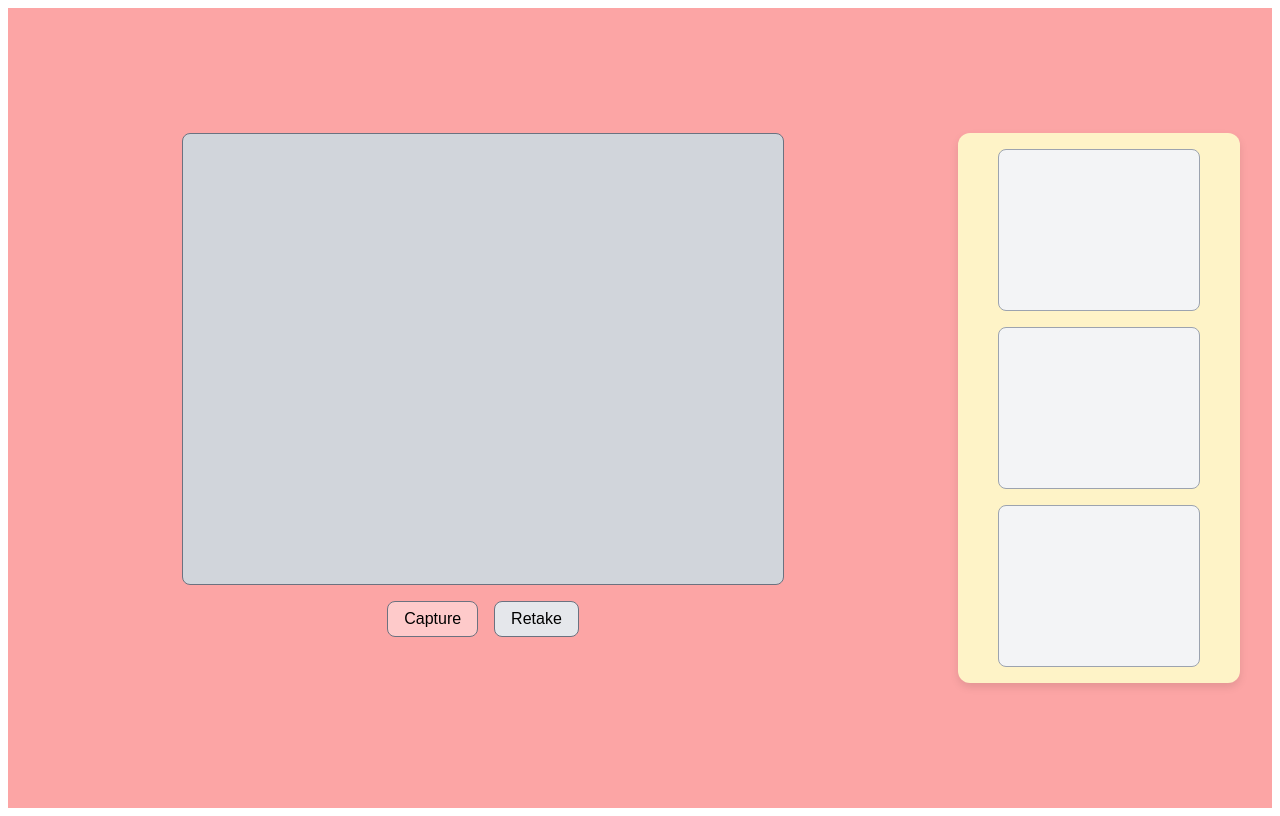
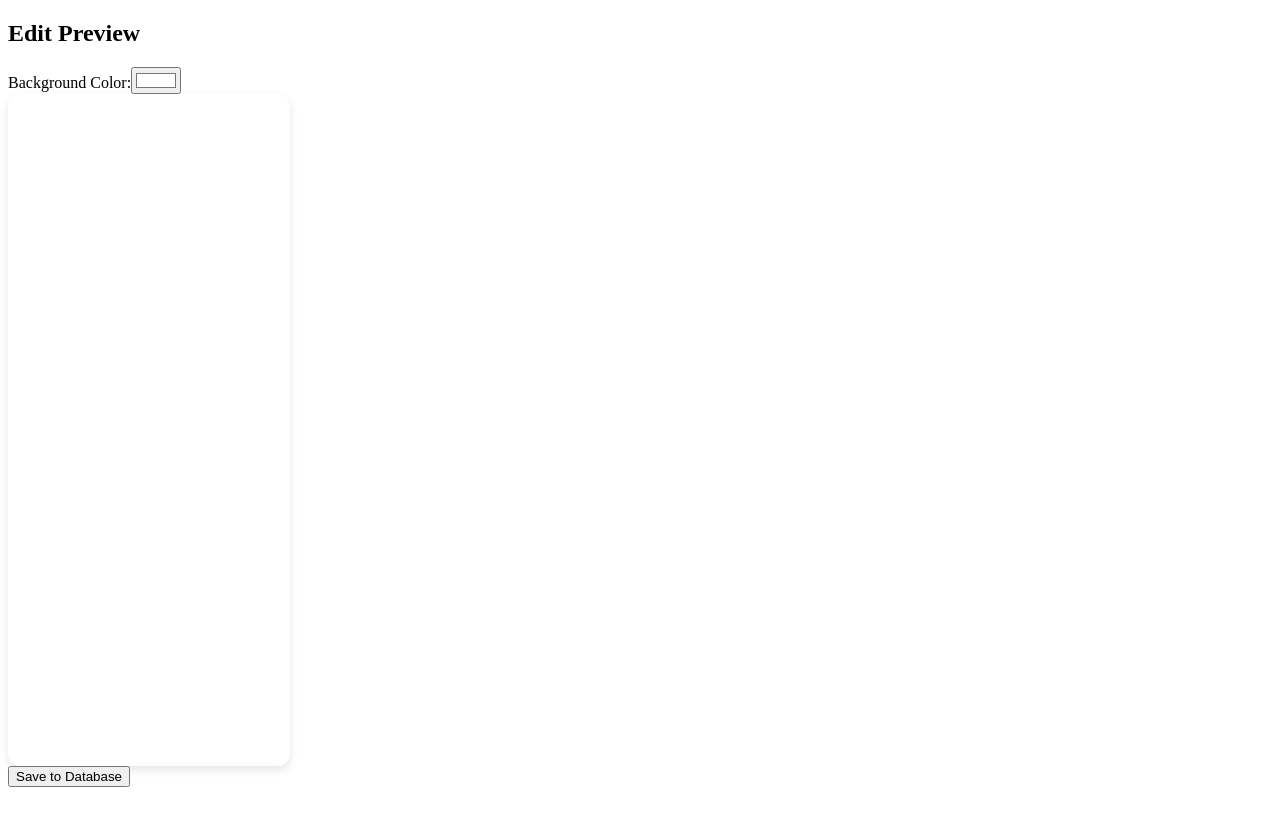
Before and after one commit to ImJennyLyn/snap-photobooth, a React (Create React App) app: page /edit in a window 1280 px wide. Built offline with nearby package versions, Linux system fonts and the light colour scheme; no server answers.

Commit message:
added edit page

```diff
--- a/package.json
+++ b/package.json
@@ -7,8 +7,10 @@
     "@testing-library/jest-dom": "^6.6.3",
     "@testing-library/react": "^16.3.0",
     "@testing-library/user-event": "^13.5.0",
+    "axios": "^1.8.4",
     "react": "^19.1.0",
     "react-dom": "^19.1.0",
+    "react-router-dom": "^7.5.1",
     "react-scripts": "5.0.1",
     "react-webcam": "^7.2.0",
     "web-vitals": "^2.1.4"
--- a/src/App.css
+++ b/src/App.css
@@ -3,7 +3,7 @@
   display: flex;
   justify-content: center;
   align-items: center;
-  background-color: #fca5a5;
+  background-color: #f5c8c8;
   padding: 2rem;
   box-sizing: border-box;
 }
@@ -27,6 +27,7 @@
 }
 
 .webcam-container {
+  margin-top: 6rem;
   width: 100%;
   max-width: 600px;
   aspect-ratio: 4 / 3;
@@ -89,6 +90,7 @@
 }
 
 .image-preview {
+  margin-top: 1rem;
   width: 100%;
   max-width: 200px;
   aspect-ratio: 5 / 4;
@@ -105,6 +107,7 @@
   box-shadow: 0 4px 8px rgba(0, 0, 0, 0.1);
   width: 100%;
   max-width: 250px;
+  height: 40rem;
 }
 
 .images-section {
--- a/src/App.js
+++ b/src/App.js
@@ -1,72 +1,16 @@
-import React, { useRef, useState } from 'react';
-import Webcam from 'react-webcam';
-import './App.css'; // Import the CSS file
+import { BrowserRouter as Router, Routes, Route } from 'react-router-dom';
+import CameraPage from './CameraPage.js';
+import EditPage from './EditPage.js';
 
-const App = () => {
-  const webcamRef = useRef(null);
-  const [capturedImages, setCapturedImages] = useState([]);
-
-  const capture = () => {
-    if (webcamRef.current && capturedImages.length < 3) {
-      const imageSrc = webcamRef.current.getScreenshot();
-      setCapturedImages((prev) => [...prev, imageSrc]);
-    }
-  };
-
-  const retake = () => {
-    setCapturedImages([]);
-  };
-
+function App() {
   return (
-    <div className="app-container">
-      <div className="content-wrapper">
-        {/* Left: Camera + Buttons */}
-        <div className="camera-section">
-          <div className="webcam-container">
-            <Webcam
-              audio={false}
-              ref={webcamRef}
-              screenshotFormat="image/jpeg"
-              className="webcam"
-            />
-          </div>
-          <div className="button-group">
-            <button
-              onClick={capture}
-              disabled={capturedImages.length >= 3}
-              className={`button capture-button ${
-                capturedImages.length >= 3 ? 'disabled' : ''
-              }`}
-            >
-              Capture
-            </button>
-            <button onClick={retake} className="button retake-button">
-              Retake
-            </button>
-          </div>
-        </div>
-
-        {/* Right: Captured Images */}
-       {/* Right: Captured Images inside a background container */}
-<div className="image-preview-wrapper">
-  <div className="images-section">
-    {[0, 1, 2].map((idx) => (
-      <div key={idx} className="image-preview">
-        {capturedImages[idx] && (
-          <img
-            src={capturedImages[idx]}
-            alt={`Captured ${idx + 1}`}
-            className="preview-img"
-          />
-        )}
-      </div>
-    ))}
-  </div>
-</div>
-
-      </div>
-    </div>
+    <Router>
+      <Routes>
+        <Route path="" element={<CameraPage />} />
+        <Route path="/edit" element={<EditPage />} />
+      </Routes>
+    </Router>
   );
-};
+}
 
 export default App;
--- /dev/null
+++ b/src/CameraPage.js
@@ -0,0 +1,81 @@
+import React, { useRef, useState } from 'react';
+import Webcam from 'react-webcam';
+import { useNavigate } from 'react-router-dom';
+import './App.css';
+
+const CameraPage = () => {
+  const webcamRef = useRef(null);
+  const [capturedImages, setCapturedImages] = useState([]);
+  const navigate = useNavigate();
+
+  const capture = () => {
+    if (webcamRef.current && capturedImages.length < 3) {
+      const imageSrc = webcamRef.current.getScreenshot();
+      setCapturedImages((prev) => [...prev, imageSrc]);
+    }
+  };
+
+  const retake = () => {
+    setCapturedImages([]);
+  };
+
+  const handleNext = () => {
+    // Save to local storage or context for EditPage to access
+    localStorage.setItem('capturedImages', JSON.stringify(capturedImages));
+    navigate('/edit');
+  };
+
+  return (
+    <div className="app-container">
+      <div className="content-wrapper">
+        <div className="camera-section">
+          <div className="webcam-container">
+            <Webcam
+              audio={false}
+              ref={webcamRef}
+              screenshotFormat="image/jpeg"
+              className="webcam"
+            />
+          </div>
+          <div className="button-group">
+            <button
+              onClick={capture}
+              disabled={capturedImages.length >= 3}
+              className={`button capture-button ${
+                capturedImages.length >= 3 ? 'disabled' : ''
+              }`}
+            >
+              Capture
+            </button>
+            <button onClick={retake} className="button retake-button">
+              Retake
+            </button>
+            {capturedImages.length === 3 && (
+              <button onClick={handleNext} className="button next-button">
+                Next
+              </button>
+            )}
+          </div>
+        </div>
+
+        <div className="image-preview-wrapper">
+          <div className="images-section">
+            {[0, 1, 2].map((idx) => (
+              <div key={idx} className="image-preview">
+                {capturedImages[idx] && (
+                  <img
+                    src={capturedImages[idx]}
+                    alt={`Captured ${idx + 1}`}
+                    className="preview-img"
+                  />
+                )}
+              </div>
+            ))}
+          </div>
+        </div>
+      </div>
+    </div>
+  );
+};
+
+export default CameraPage;
--- /dev/null
+++ b/src/EditPage.js
@@ -0,0 +1,52 @@
+import React, { useState, useEffect } from 'react';
+import axios from 'axios';
+import './App.css';
+
+const EditPage = () => {
+  const [images, setImages] = useState([]);
+  const [bgColor, setBgColor] = useState('#ffffff');
+
+  useEffect(() => {
+    const saved = JSON.parse(localStorage.getItem('capturedImages')) || [];
+    setImages(saved);
+  }, []);
+
+  const downloadImage = (image, index) => {
+    const a = document.createElement('a');
+    a.href = image;
+    a.download = `image${index + 1}.jpg`;
+    a.click();
+  };
+
+  const saveToDatabase = async () => {
+    const response = await axios.post('http://localhost/your-project/php/saveImage.php', {
+      images,
+    });
+    alert(response.data.message);
+  };
+
+  return (
+    <div>
+      <h2>Edit Preview</h2>
+      <label>
+        Background Color:
+        <input
+          type="color"
+          value={bgColor}
+          onChange={(e) => setBgColor(e.target.value)}
+        />
+      </label>
+      <div className="image-preview-wrapper" style={{ backgroundColor: bgColor }}>
+        {images.map((img, idx) => (
+          <div key={idx} className="image-preview">
+            <img src={img} alt={`Edited ${idx + 1}`} style={{ maxWidth: '100px' }} />
+            <button onClick={() => downloadImage(img, idx)}>Download</button>
+          </div>
+        ))}
+      </div>
+      <button onClick={saveToDatabase}>Save to Database</button>
+    </div>
+  );
+};
+
+export default EditPage;
```
Also changed, not shown: 1 other file (tests, documents, lock files or other folders).
